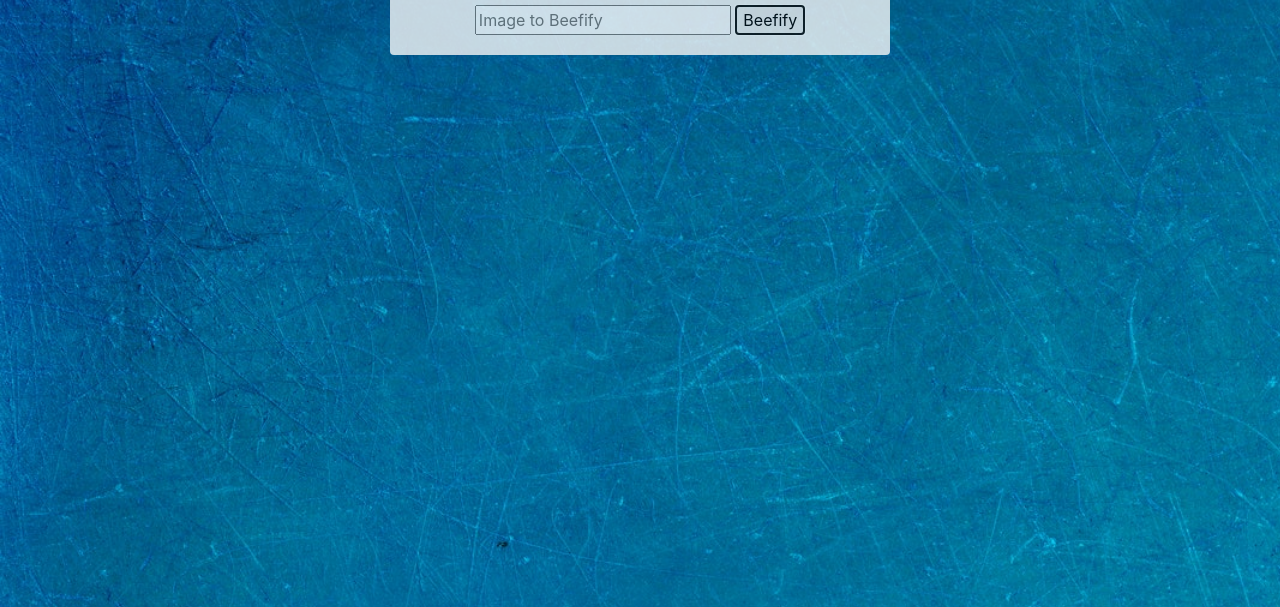
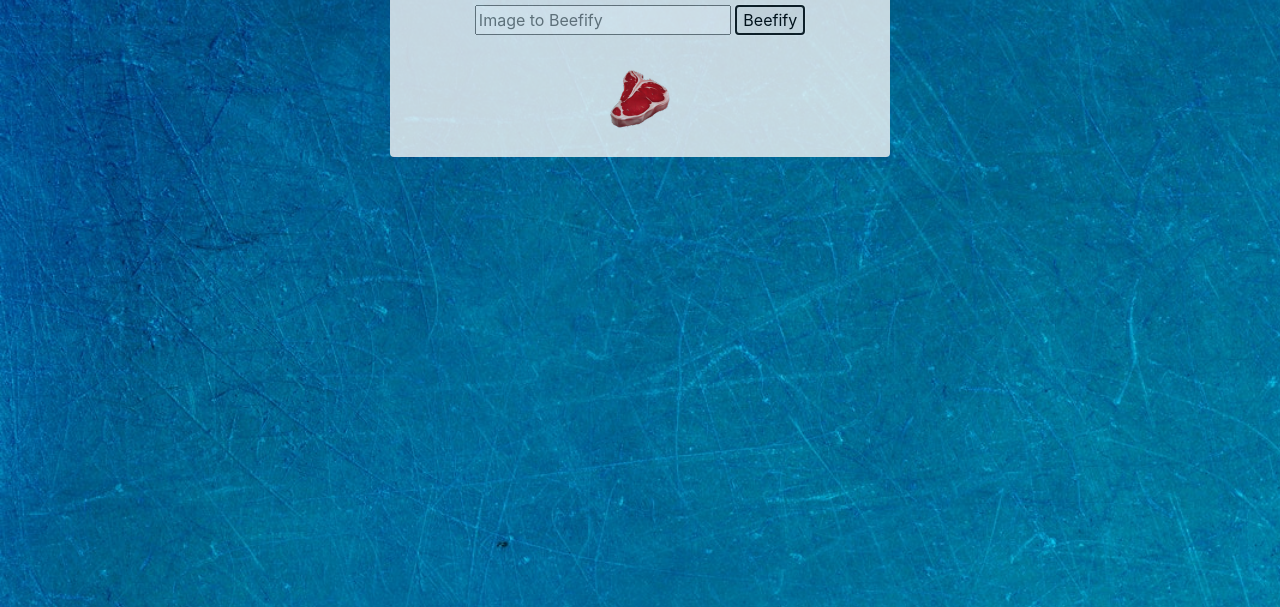
Before and after one commit to jwwitherspoon/beef-generator, a plain HTML site: page index.html in a window 1280 px wide. Both pictures are taken after a click on the button "Beefify". Shown: the part 193-800 px from the top of the page. Drawn offline with nearby package versions, Linux system fonts and the light colour scheme.

Commit message:
Get it working

```diff
--- /dev/null
+++ b/beefify.js
@@ -0,0 +1,18 @@
+function beefify(imageUrl) {
+    // Load canvas context
+    const canvas = document.getElementById('canvas').getContext('2d');
+
+    // Load and draw beef
+    const beef = new Image();
+    beef.addEventListener('load', () => {
+        canvas.drawImage(beef, 0, 0);
+
+        // Load and draw overlay when beef is drawn
+        const overlay = new Image();
+        overlay.addEventListener('load', () => {
+            canvas.drawImage(overlay, 32, 32, 32, 32);
+        });
+        overlay.src = imageUrl;
+    });
+    beef.src = 'beef.png';
+}
--- a/index.html
+++ b/index.html
@@ -14,21 +14,20 @@
 
 		<!--Bootstrap scripts-->
 		<script src="https://code.jquery.com/jquery-3.3.1.slim.min.js" integrity="sha384-q8i/X+965DzO0rT7abK41JStQIAqVgRVzpbzo5smXKp4YfRvH+8abtTE1Pi6jizo" crossorigin="anonymous"></script>
-    		<script src="https://cdnjs.cloudflare.com/ajax/libs/popper.js/1.14.3/umd/popper.min.js" integrity="sha384-ZMP7rVo3mIykV+2+9J3UJ46jBk0WLaUAdn689aCwoqbBJiSnjAK/l8WvCWPIPm49" crossorigin="anonymous"></script>
-    		<script src="https://stackpath.bootstrapcdn.com/bootstrap/4.1.3/js/bootstrap.min.js" integrity="sha384-ChfqqxuZUCnJSK3+MXmPNIyE6ZbWh2IMqE241rYiqJxyMiZ6OW/JmZQ5stwEULTy" crossorigin="anonymous"></script>
+		<script src="https://cdnjs.cloudflare.com/ajax/libs/popper.js/1.14.3/umd/popper.min.js" integrity="sha384-ZMP7rVo3mIykV+2+9J3UJ46jBk0WLaUAdn689aCwoqbBJiSnjAK/l8WvCWPIPm49" crossorigin="anonymous"></script>
+		<script src="https://stackpath.bootstrapcdn.com/bootstrap/4.1.3/js/bootstrap.min.js" integrity="sha384-ChfqqxuZUCnJSK3+MXmPNIyE6ZbWh2IMqE241rYiqJxyMiZ6OW/JmZQ5stwEULTy" crossorigin="anonymous"></script>
         <!--Developer script-->
-        <script>
-            function beefify() {
-
-            }
-        </script>
+        <script src="beefify.js"></script>
 	</head>
 	<body>
 		<div class="container">
 			<div class="mx-auto rounded text-center">
 				<h1 class="text-center">Beef Generator</h1>
-                <input type="text" name="imageUrl" placeholder="Image to Beefify">
-                <button onclick="beefify()">Beefify</button>
+				<input type="text" id="image-url" placeholder="Image to Beefify">
+				<button id="beefify" onclick="beefify(document.getElementById('image-url').value)">Beefify</button>
+				<div>
+					<canvas id="canvas" width="64" height="64">Generated Emoji</canvas>
+				</div>
 			</div>
 		</div>
 	</body>
--- a/styles.css
+++ b/styles.css
@@ -36,3 +36,11 @@ p {
 .btn {
 	margin: 10px;
 }
+
+#canvas {
+	margin-top: 2rem;
+}
+
+#download {
+	display: none;
+}
```
